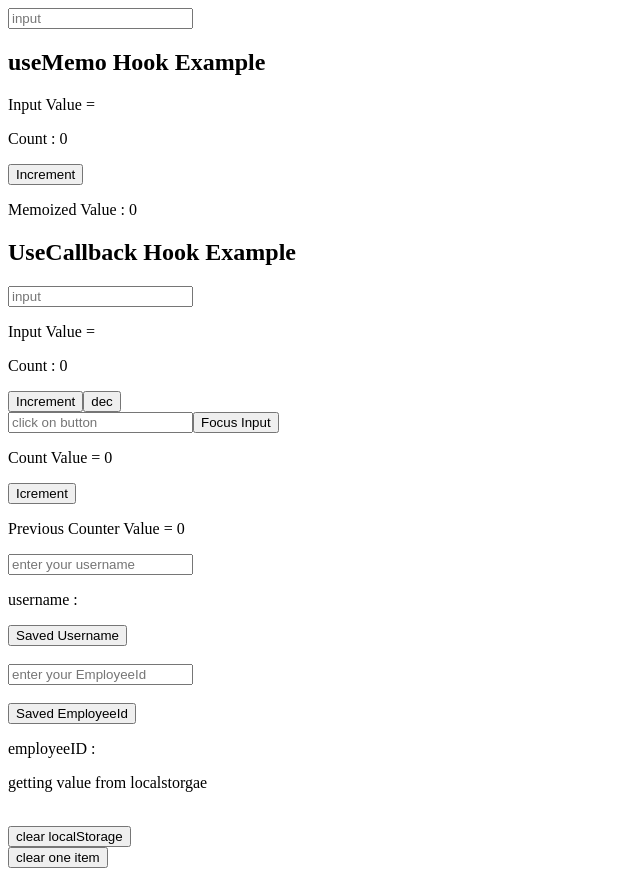
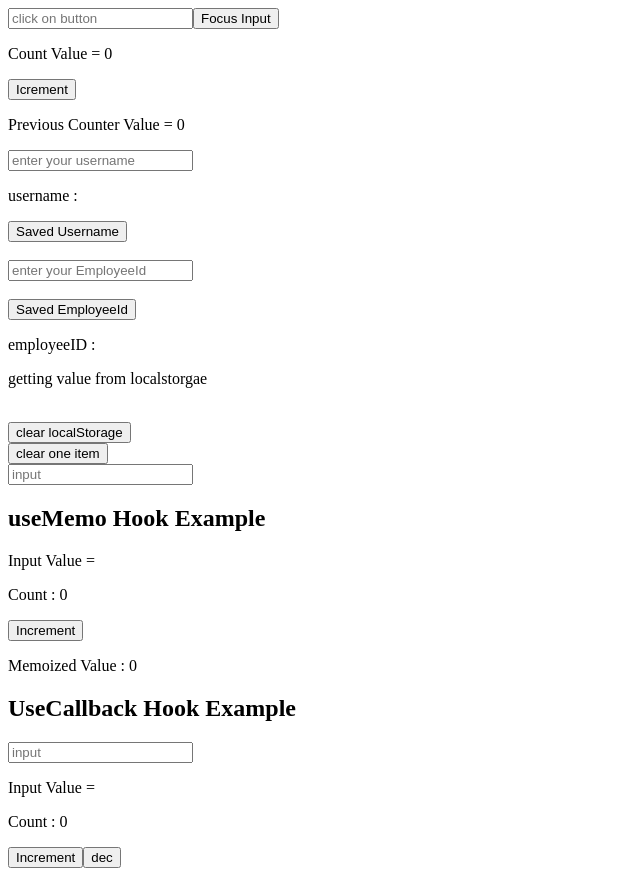
Before and after one commit to ShwetaG307/React-App, a React (Create React App) app: page / in a window 1280 px wide. Shown: the whole page, without its empty margins (0-640 px from the left). Built offline with nearby package versions, Linux system fonts and the light colour scheme.

Commit message:
imported new component

```diff
--- a/src/App.js
+++ b/src/App.js
@@ -1,17 +1,19 @@
 
 import MemoExample from "./Components/MemoExample"
+import Counter from "./Components/Counter"
 import CallBackExample from "./Components/UseCallbackExample"
 import FocusInput from "./Components/FocusInput"
- import Counter from "./Components/Counter"
 import Storage from "./Components/Storage"
+
 function App() {
   return (
   <>
-      <MemoExample/>
-      <CallBackExample/>
+
       <FocusInput/>
       <Counter/>
       <Storage/>
+      <MemoExample/>
+      <CallBackExample/>
     </>
   );
 }
```
